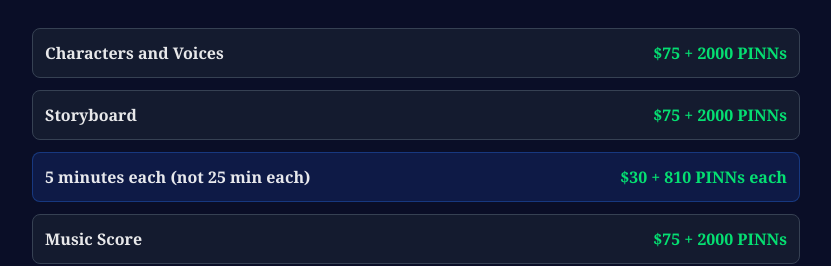
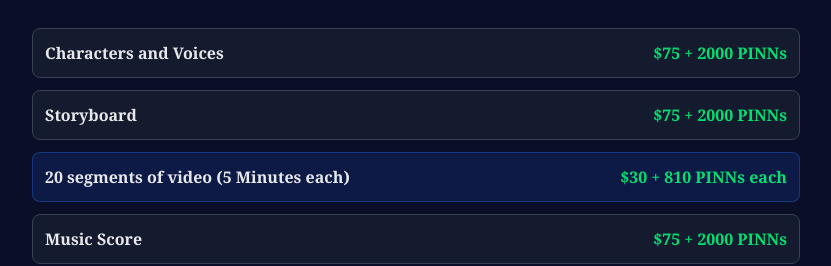
Before and after one commit to jonalaker/thebigpicture, a Next.js app: page / in a window 1280 px wide. Shown: the part 928-1194 px from the top of the page, without its empty margins (224-1055 px from the left). Built offline with nearby package versions, Linux system fonts and the light colour scheme.

Commit message:
Fix: from 5 minute to 20 segment of video

```diff
--- a/components/hero.tsx
+++ b/components/hero.tsx
@@ -49,7 +49,7 @@ export default function Hero() {
             </div>
 
             <div className="p-3 rounded-lg bg-blue-900/30 border border-blue-500/30 flex justify-between items-center">
-              <span className="font-semibold">5 minutes each (not 25 min each)</span>
+              <span className="font-semibold">20 segments of video (5 Minutes each)</span>
               <span className="text-green-400 font-bold">$30 + 810 PINNs each</span>
             </div>
 
```
